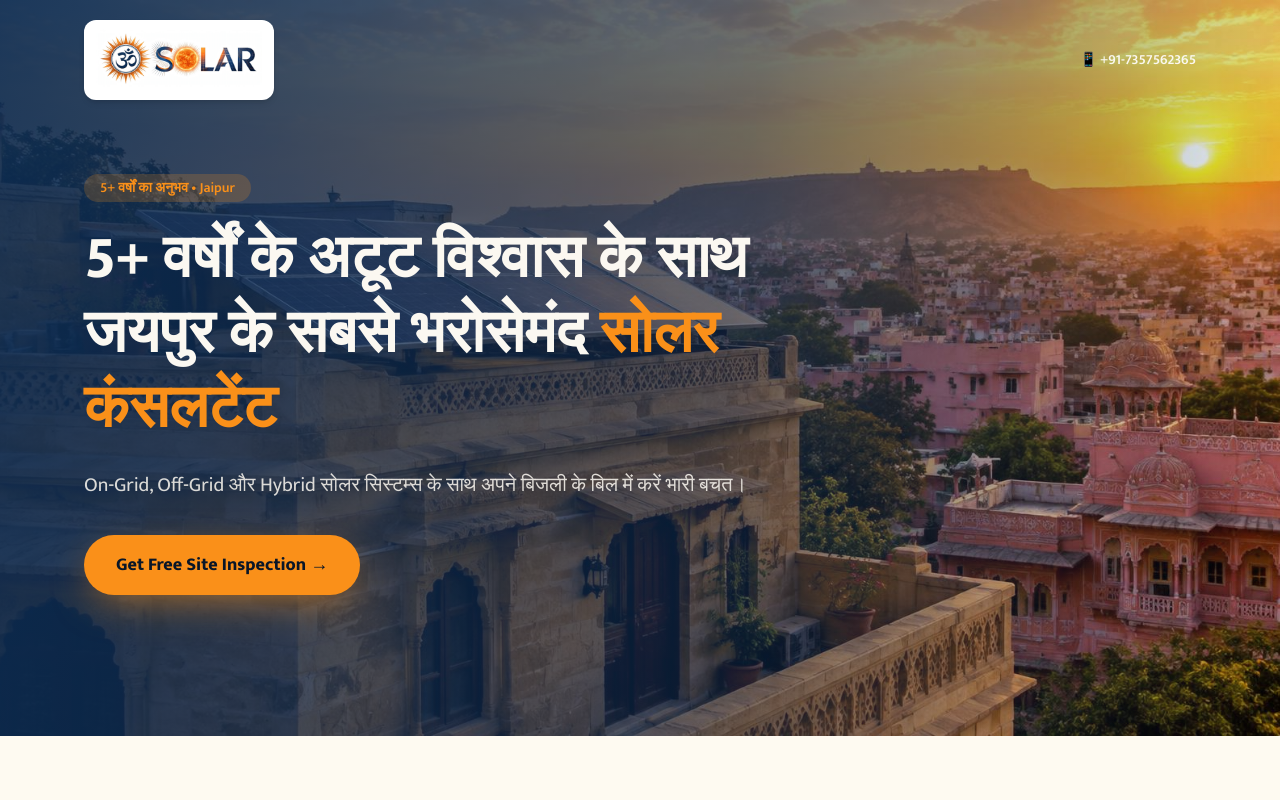
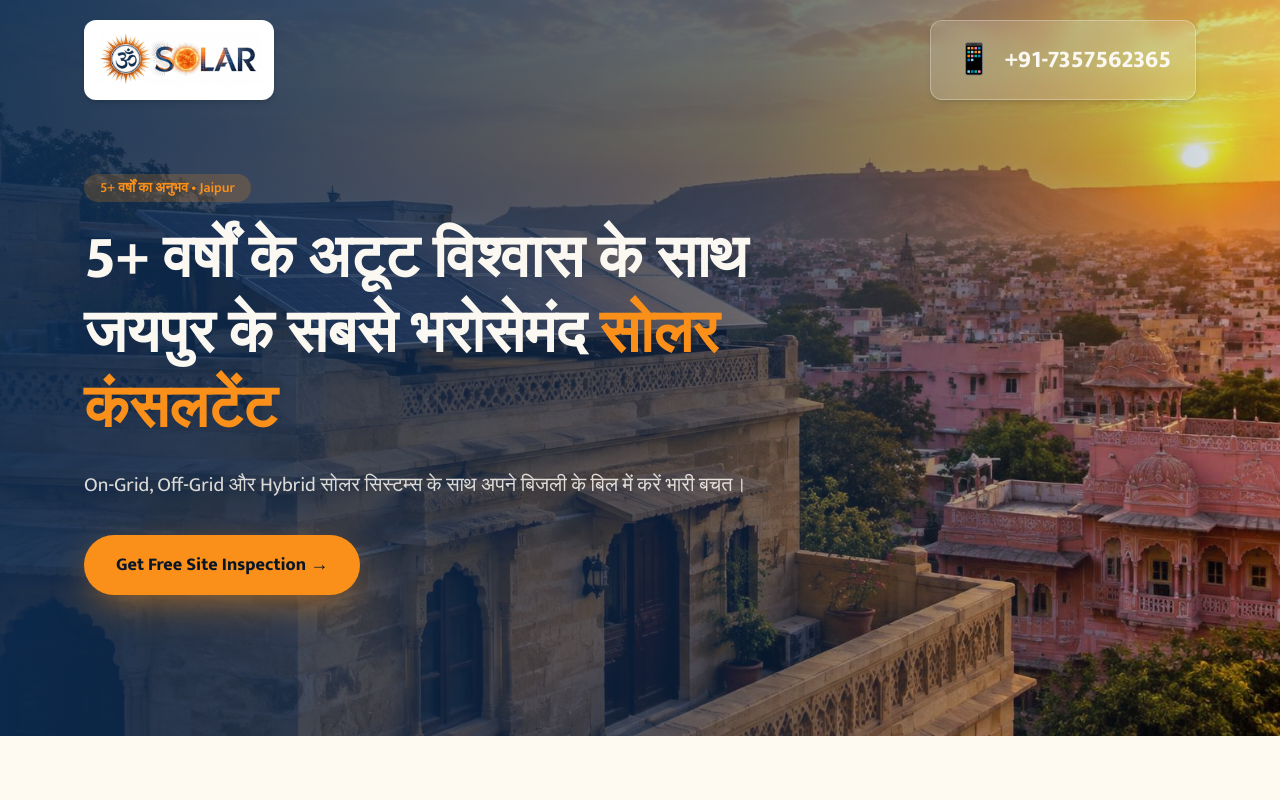
Before and after one commit to madhuratan/mspsolar, a React (Vite) app: page / in a window 1280 px wide. Shown: the top 800 px of the page. Built offline with nearby package versions, Linux system fonts and the light colour scheme.

Commit message:
Enlarge the header phone number to match the logo badge
Co-Authored-By: Claude Opus 5.5 <noreply@anthropic.com>

```diff
--- a/src/App.tsx
+++ b/src/App.tsx
@@ -55,8 +55,12 @@ function Header() {
     <header className="absolute inset-x-0 top-0 z-20">
       <div className="mx-auto flex max-w-6xl items-center justify-between px-5 py-5">
         <Logo />
-        <a href={PHONE_TEL} className="hidden text-sm font-semibold text-primary-foreground sm:block">
-          📱 {PHONE_DISPLAY}
+        {/* same height as the logo badge (h-16 image + py-2) */}
+        <a
+          href={PHONE_TEL}
+          className="hidden h-20 items-center gap-3 rounded-xl border border-white/30 bg-white/15 px-6 text-2xl font-bold text-primary-foreground shadow-md backdrop-blur transition-colors hover:bg-white/25 sm:inline-flex"
+        >
+          <span className="text-3xl" aria-hidden="true">📱</span> {PHONE_DISPLAY}
         </a>
       </div>
     </header>
```
